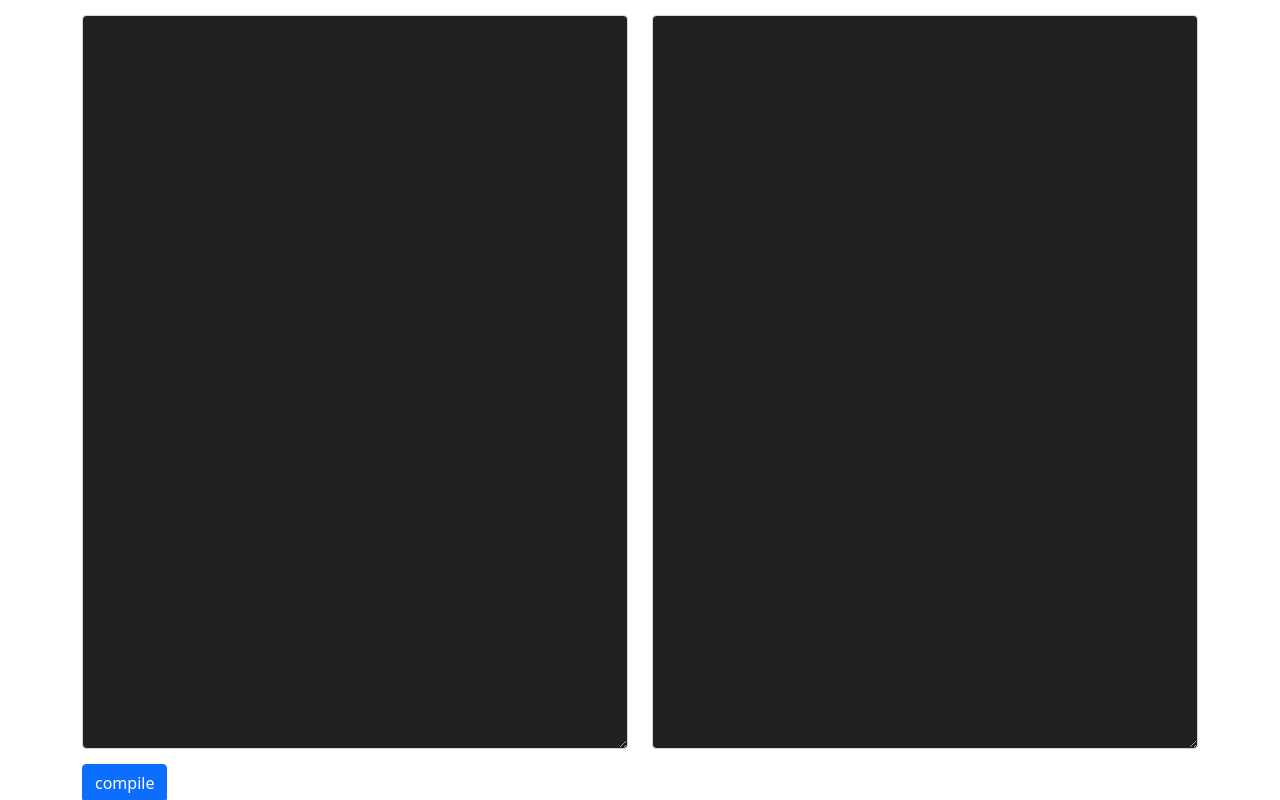
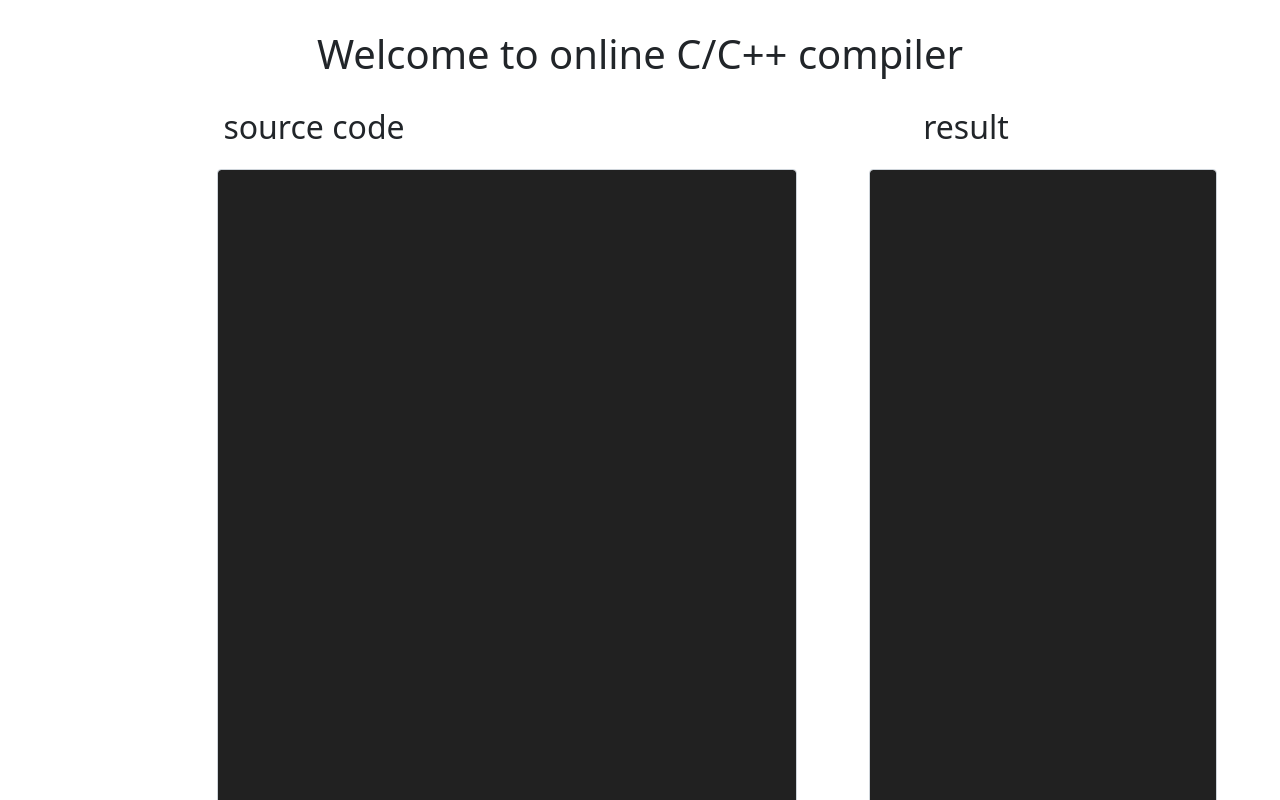
Before and after one commit to seungheonL/online-cpp-compiler, a React (Create React App) app in the folder client/: page / in a window 1280 px wide. Shown: the top 800 px of the page. Built offline with nearby package versions, Linux system fonts and the light colour scheme; the HTML template or start-up script is replaced by a standard one.

Commit message:
Add something

```diff
--- a/client/src/App.js
+++ b/client/src/App.js
@@ -25,28 +25,50 @@ function App() {
   };
 
   return (
-    <div className="container">
+    <>
+      <h1
+        style={{ textAlign: 'center', marginBottom: '30px', marginTop: '30px' }}
+      >
+        Welcome to online C/C++ compiler
+      </h1>
+      <div
+        className="row"
+        style={{
+          textAlign: 'center',
+        }}
+      >
+        <div className="col">
+          <h2>source code</h2>
+        </div>
+        <div className="col">
+          <h2>result</h2>
+        </div>
+      </div>
       <div className="row">
         <div
-          class="col-sm"
+          className="col-2"
           style={{
-            marginTop: '15px',
+            float: 'none',
+            margin: '0 auto',
           }}
         >
           <form onSubmit={onCodeSubmit}>
             <div
-              className="form-group w-100"
+              className="form-group"
               style={{
                 marginBottom: '15px',
+                marginTop: '15px',
               }}
             >
               <textarea
+                spellcheck="false"
                 style={{
+                  width: '300%',
                   backgroundColor: '#212121',
                   color: '#A4A4A4',
                   fontFamily: 'consolas',
                 }}
-                rows="30"
+                rows="40"
                 className="form-control"
                 onChange={onCodeChange}
                 name="code"
@@ -61,27 +83,31 @@ function App() {
           </form>
         </div>
 
-        <div className="col-sm">
-          <div
-            className="form-group w-100"
-            style={{
-              marginTop: '15px',
-            }}
-          >
+        <div
+          className="col-2"
+          style={{
+            float: 'none',
+            margin: '0 auto',
+            marginTop: '15px',
+          }}
+        >
+          <div className="form-group">
             <textarea
+              spellcheck="false"
+              rows="40"
               style={{
+                width: '180%',
                 backgroundColor: '#212121',
                 color: '#A4A4A4',
                 fontFamily: 'consolas',
               }}
-              rows="30"
               className="form-control"
               value={result}
             ></textarea>
           </div>
         </div>
       </div>
-    </div>
+    </>
   );
 }
 
```
Also changed, not shown: 2 other files (tests, documents, lock files or other folders).
